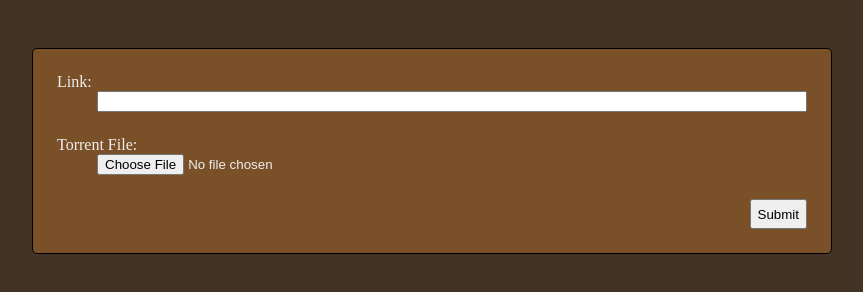
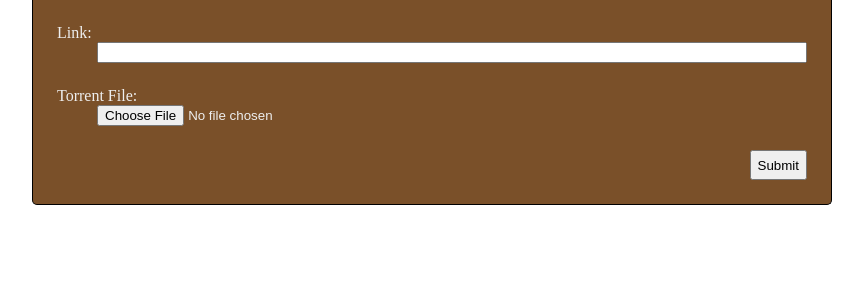
Before and after one commit to mortie/mmpc-media-streamer, a website: page web/index.html in a window 1280 px wide. Shown: the whole page, without its empty margins (208-1071 px from the left). Drawn offline with Linux system fonts and the light colour scheme.

Commit message:
improved style

```diff
--- a/web/style.css
+++ b/web/style.css
@@ -3,24 +3,26 @@
 }
 
 body {
-	background-color: #433325;
 	padding: 0px;
+	margin: 0px;
 }
 
 #content {
-	width: 90%;
+	width: 100%;
 	max-width: 800px;
 	margin: auto;
 }
 
 #form {
 	color: #eee;
-	margin-top: 48px;
 	padding: 24px;
 	padding-bottom: calc(24px + 30px);
 	background-color: #7A5029;
 	border-radius: 5px;
 	border: 1px solid black;
+	border-top: none;
+	border-top-left-radius: 0px;
+	border-top-right-radius: 0px;
 }
 
 #form dl {
```
